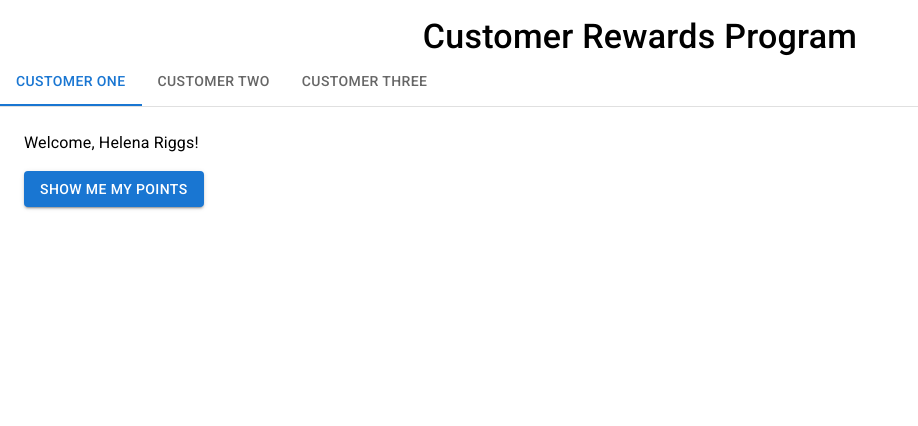
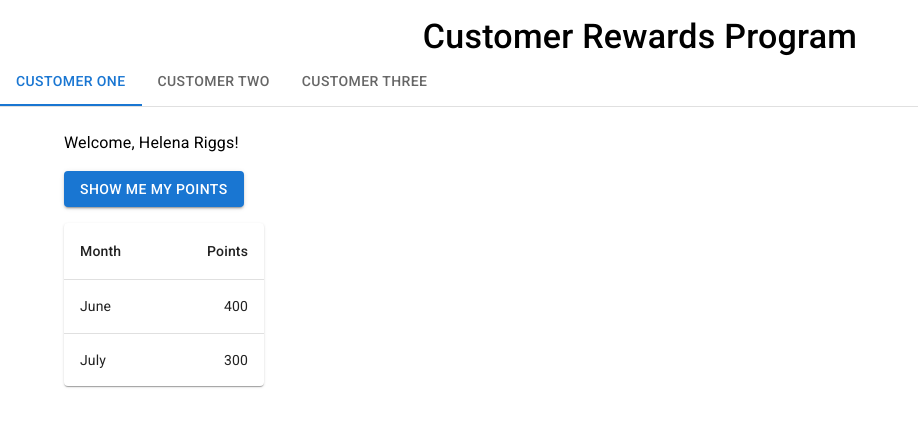
Before and after one commit to kmstern4/rewards-program, a React (Create React App) app: page / in a window 1280 px wide. Shown: the top 426 px of the page, without its empty margins (0-918 px from the left). Built offline with nearby package versions, Linux system fonts and the light colour scheme.

Commit message:
adding DataTable

```diff
--- /dev/null
+++ b/src/components/DataTable.jsx
@@ -0,0 +1,46 @@
+import Table from '@mui/material/Table';
+import TableBody from '@mui/material/TableBody';
+import TableCell from '@mui/material/TableCell';
+import TableContainer from '@mui/material/TableContainer';
+import TableHead from '@mui/material/TableHead';
+import TableRow from '@mui/material/TableRow';
+import Paper from '@mui/material/Paper';
+
+const DataTable = () => {
+    const rows = [
+        {
+            name: "June",
+            points: "400"
+        },
+        {
+            name: "July",
+            points: "300"
+        }
+    ]
+
+    return (
+        <TableContainer component={Paper} sx={{ maxWidth: 200 }}>
+            <Table>
+                <TableHead>
+                    <TableRow>
+                        <TableCell>Month</TableCell>
+                        <TableCell align="right">Points</TableCell>
+                    </TableRow>
+                </TableHead>
+                <TableBody>
+                    {rows.map((row) => (
+                        <TableRow
+                            key={row.name}
+                            sx={{ '&:last-child td, &:last-child th': { border: 0 } }}
+                        >
+                            <TableCell component="th" scope="row">{row.name}</TableCell>
+                            <TableCell align="right">{row.points}</TableCell>
+                        </TableRow>
+                    ))}
+                </TableBody>
+            </Table>
+        </TableContainer>
+    )
+}
+
+export default DataTable;
--- a/src/components/TabPanel.jsx
+++ b/src/components/TabPanel.jsx
@@ -1,6 +1,7 @@
 import { Box, Button, Typography } from "@mui/material";
 
 import { getRewardPoints } from "../services/rewardPoints";
+import DataTable from "./DataTable";
 
 const TabPanel = ({ children, id, name, value }) => {
     const handleClick = () => {
@@ -11,11 +12,12 @@ const TabPanel = ({ children, id, name, value }) => {
     return (
         <div hidden={value !== id}>
             {value === id && (
-                <Box sx={{ p: 3 }}>
+                <Box sx={{ p: 3, paddingLeft: "4rem" }}>
                     <Typography>
                         Welcome, {name}!
                     </Typography>
-                    <Button onClick={handleClick} variant="contained" sx={{ marginTop: "1rem" }}>Show me my points</Button>
+                    <Button onClick={handleClick} variant="contained" sx={{ marginTop: "1rem", marginBottom: "1rem" }}>Show me my points</Button>
+                    <DataTable />
                 </Box>
             )}
         </div>
```
